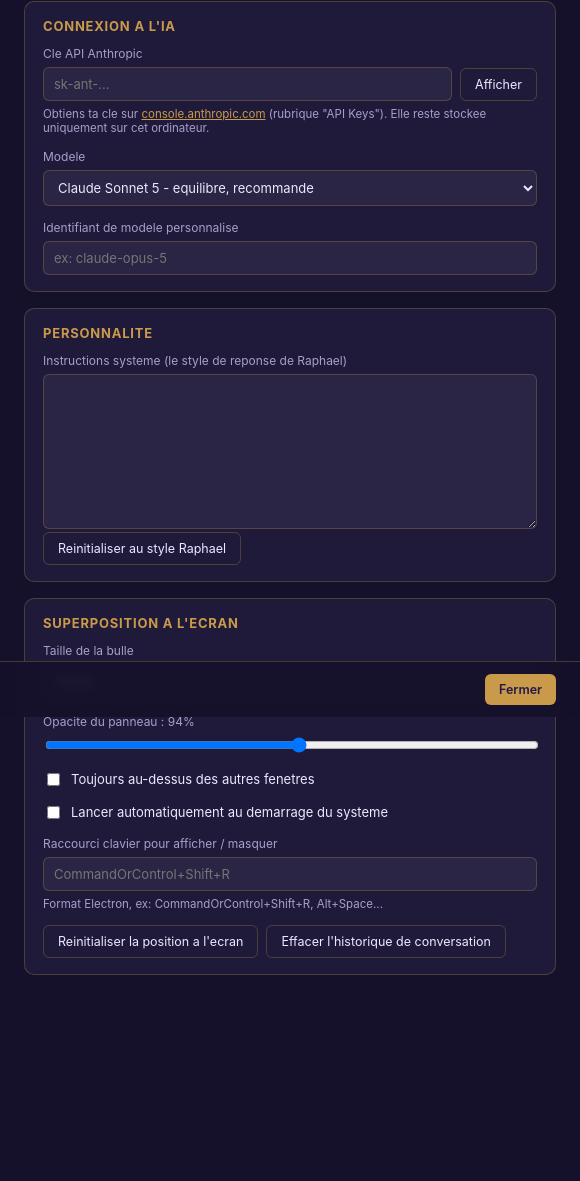
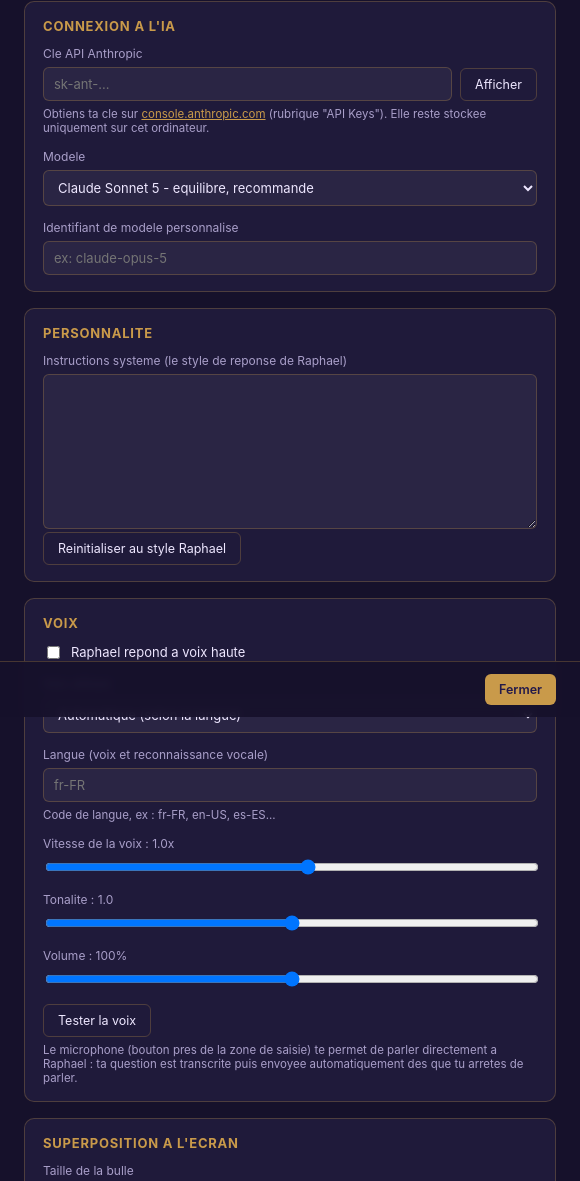
Before and after one commit to Nanashiia/raphael-assistant, an Electron app: page renderer/settings.html in a window 580 px wide. Shown: the part 83-1264 px from the top of the page. Before the commit the page ends 1164 px from the top, so only its background shows below. Drawn offline with Linux system fonts and the light colour scheme; no server answers.

Commit message:
Add voice settings section in settings.html

```diff
--- a/renderer/settings.html
+++ b/renderer/settings.html
@@ -60,6 +60,52 @@
     </section>
 
     <section>
+      <h2>Voix</h2>
+
+      <label class="field checkbox">
+        <input id="voiceEnabled" type="checkbox" />
+        <span>Raphael repond a voix haute</span>
+      </label>
+
+      <label class="field">
+        <span>Voix utilisee</span>
+        <select id="voiceURI">
+          <option value="">Automatique (selon la langue)</option>
+        </select>
+      </label>
+
+      <label class="field">
+        <span>Langue (voix et reconnaissance vocale)</span>
+        <input id="voiceLang" type="text" placeholder="fr-FR" />
+        <p class="hint">Code de langue, ex : fr-FR, en-US, es-ES...</p>
+      </label>
+
+      <label class="field">
+        <span>Vitesse de la voix : <span id="voiceRateValue">1.0x</span></span>
+        <input id="voiceRate" type="range" min="0.5" max="2" step="0.1" />
+      </label>
+
+      <label class="field">
+        <span>Tonalite : <span id="voicePitchValue">1.0</span></span>
+        <input id="voicePitch" type="range" min="0" max="2" step="0.1" />
+      </label>
+
+      <label class="field">
+        <span>Volume : <span id="voiceVolumeValue">100%</span></span>
+        <input id="voiceVolume" type="range" min="0" max="100" step="5" />
+      </label>
+
+      <div class="row">
+        <button type="button" id="testVoice" class="ghost">Tester la voix</button>
+      </div>
+
+      <p class="hint">
+        Le microphone (bouton pres de la zone de saisie) te permet de parler directement a Raphael :
+        ta question est transcrite puis envoyee automatiquement des que tu arretes de parler.
+      </p>
+    </section>
+
+    <section>
       <h2>Superposition a l'ecran</h2>
 
       <label class="field">
```
